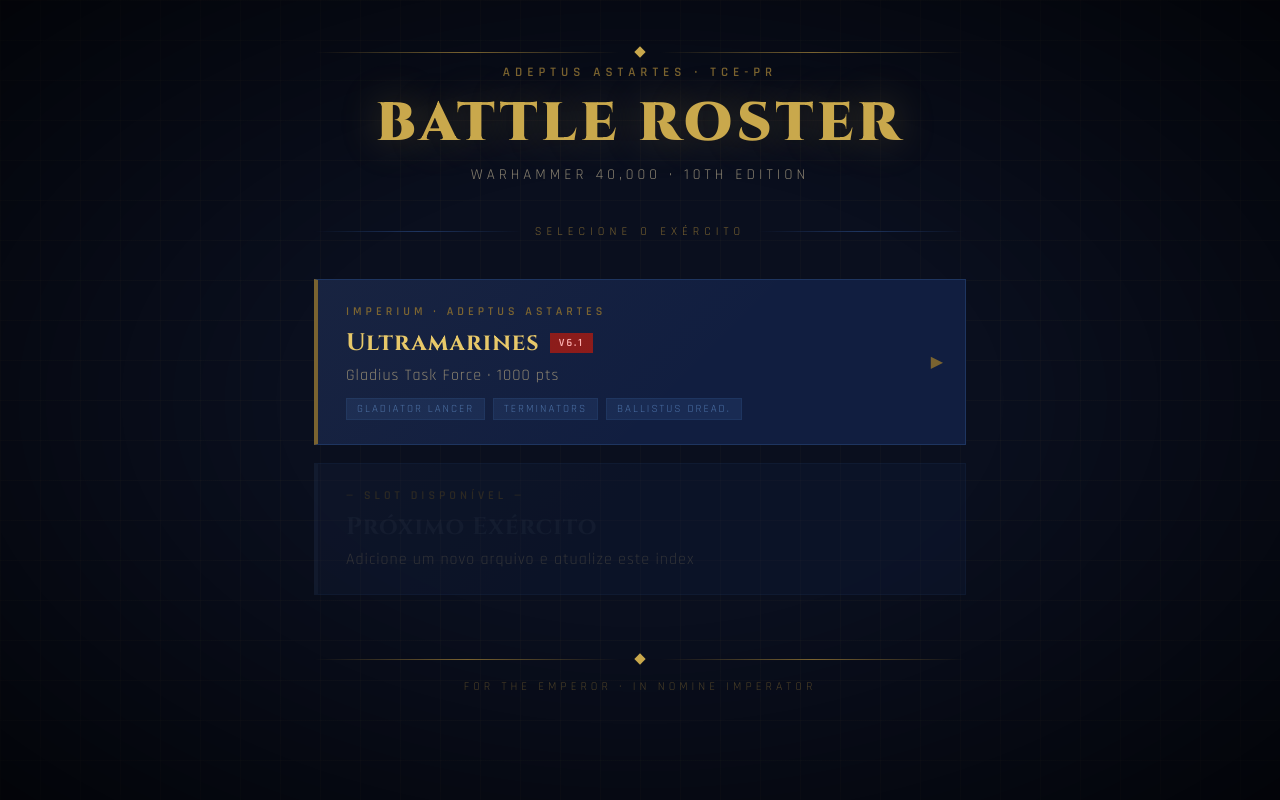
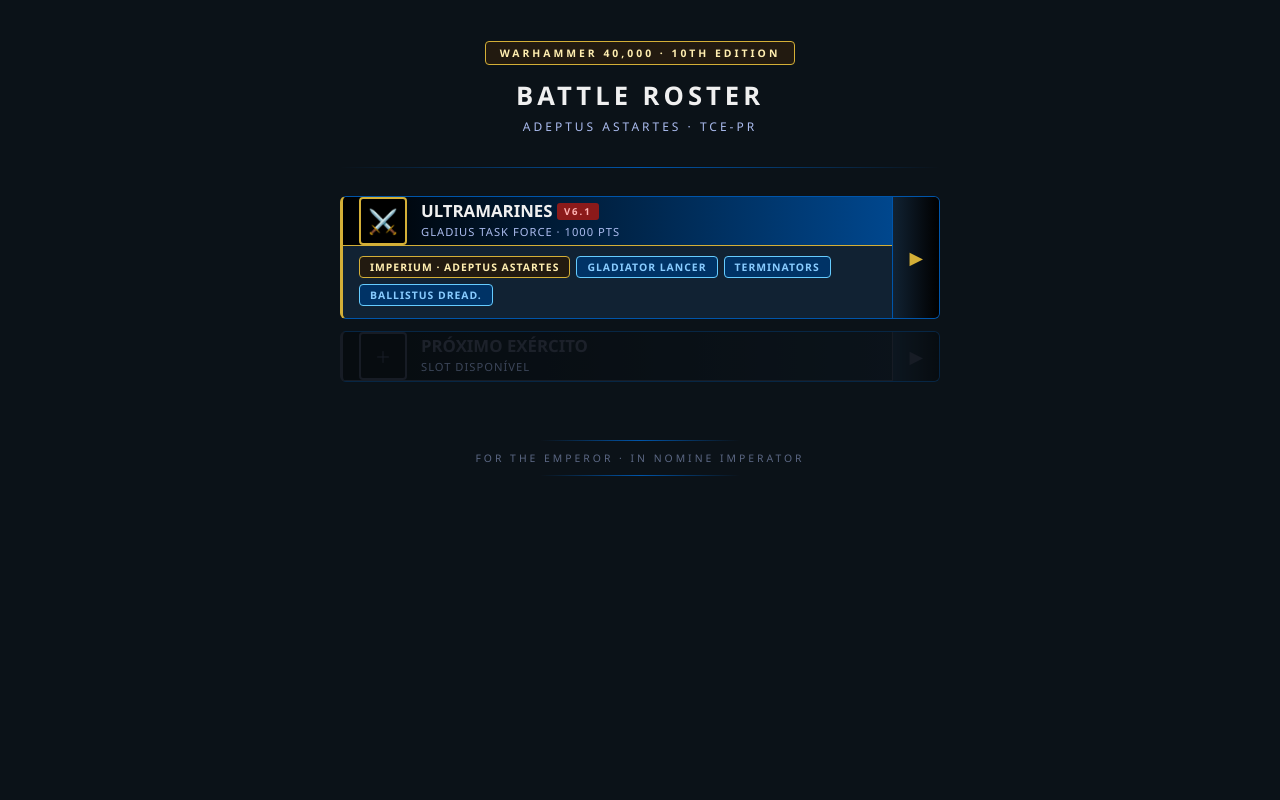
Before and after one commit to tiagobarao/40karmies, a plain HTML site: page index.html in a window 1280 px wide. Drawn offline with Linux system fonts and the light colour scheme.

Commit message:
Update index.html

```diff
--- a/index.html
+++ b/index.html
@@ -2,323 +2,291 @@
 <html lang="pt-BR">
 <head>
 <meta charset="UTF-8">
-<meta name="viewport" content="width=device-width, initial-scale=1.0">
+<meta name="viewport" content="width=device-width, initial-scale=1.0, maximum-scale=1.0, user-scalable=no">
 <title>Battle Roster</title>
-<link href="https://fonts.googleapis.com/css2?family=Cinzel:wght@400;700;900&family=Rajdhani:wght@300;400;600&display=swap" rel="stylesheet">
 <style>
   :root {
-    --gold: #c9a84c;
-    --gold-light: #e8c96a;
-    --gold-dim: #7a6330;
-    --blue-deep: #0a0f1e;
-    --blue-mid: #0d1a35;
-    --blue-panel: #111e40;
-    --blue-border: #1e3560;
-    --white: #e8e4d8;
-    --white-dim: #8a8270;
-    --red-accent: #8b1a1a;
+    --theme-bg:       #0b1218;
+    --theme-card:     #112233;
+    --theme-primary:  #0055aa;
+    --theme-secondary:#d4af37;
+    --theme-accent:   #66ccff;
+    --theme-text:     #f0f0f0;
+    --theme-text-dim: #aabbee;
+    --theme-highlight:#66ccff;
+    --theme-special:  #00d9ff;
   }
 
-  * { margin: 0; padding: 0; box-sizing: border-box; }
+  * { box-sizing: border-box; -webkit-tap-highlight-color: transparent; margin: 0; padding: 0; }
 
   body {
-    background-color: var(--blue-deep);
-    color: var(--white);
-    font-family: 'Rajdhani', sans-serif;
+    font-family: 'Segoe UI', Roboto, sans-serif;
+    background-color: var(--theme-bg);
+    color: var(--theme-text);
     min-height: 100vh;
-    overflow-x: hidden;
-    position: relative;
-  }
-
-  body::before {
-    content: '';
-    position: fixed;
-    inset: 0;
-    background-image:
-      linear-gradient(rgba(201,168,76,0.03) 1px, transparent 1px),
-      linear-gradient(90deg, rgba(201,168,76,0.03) 1px, transparent 1px);
-    background-size: 40px 40px;
-    pointer-events: none;
-    z-index: 0;
-  }
-
-  body::after {
-    content: '';
-    position: fixed;
-    inset: 0;
-    background: radial-gradient(ellipse at center, transparent 40%, rgba(0,0,0,0.7) 100%);
-    pointer-events: none;
-    z-index: 0;
-  }
-
-  .container {
-    position: relative;
-    z-index: 1;
-    max-width: 700px;
-    margin: 0 auto;
-    padding: 48px 24px 64px;
     display: flex;
     flex-direction: column;
     align-items: center;
+    padding: 40px 12px 60px;
   }
 
-  .ornament {
+  /* ── HEADER ── */
+  .page-header {
     width: 100%;
-    display: flex;
-    align-items: center;
-    gap: 16px;
-    margin-bottom: 8px;
-  }
-  .ornament-line {
-    flex: 1;
-    height: 1px;
-    background: linear-gradient(90deg, transparent, var(--gold-dim), transparent);
-  }
-  .ornament-diamond {
-    width: 8px;
-    height: 8px;
-    background: var(--gold);
-    transform: rotate(45deg);
-    flex-shrink: 0;
+    max-width: 600px;
+    text-align: center;
+    margin-bottom: 32px;
   }
 
-  .title-block {
-    text-align: center;
-    margin-bottom: 8px;
+  .faction-tag {
+    display: inline-block;
+    background: #221a10;
+    border: 1px solid var(--theme-secondary);
+    color: #ffeeb0;
+    font-size: 0.65rem;
+    font-weight: 700;
+    letter-spacing: 3px;
+    text-transform: uppercase;
+    padding: 4px 14px;
+    border-radius: 4px;
+    margin-bottom: 16px;
   }
-  .subtitle-top {
-    font-family: 'Rajdhani', sans-serif;
-    font-size: 13px;
-    font-weight: 600;
-    letter-spacing: 5px;
-    color: var(--gold-dim);
+
+  h1 {
+    font-size: 1.6rem;
+    font-weight: 800;
     text-transform: uppercase;
-    margin-bottom: 14px;
+    color: var(--theme-text);
+    letter-spacing: 4px;
+    line-height: 1.2;
+    margin-bottom: 6px;
   }
-  h1 {
-    font-family: 'Cinzel', serif;
-    font-size: clamp(32px, 7vw, 54px);
-    font-weight: 900;
-    color: var(--gold);
-    letter-spacing: 4px;
-    text-shadow: 0 0 40px rgba(201,168,76,0.3);
-    line-height: 1.1;
-  }
-  .subtitle-bottom {
-    font-family: 'Rajdhani', sans-serif;
-    font-size: 15px;
+
+  .header-sub {
+    font-size: 0.75rem;
     font-weight: 400;
-    letter-spacing: 4px;
-    color: var(--white-dim);
+    color: var(--theme-text-dim);
+    letter-spacing: 3px;
     text-transform: uppercase;
-    margin-top: 12px;
   }
 
   .divider {
     width: 100%;
+    max-width: 600px;
+    height: 1px;
+    background: linear-gradient(90deg, transparent, var(--theme-primary), transparent);
+    margin: 0 0 28px;
+  }
+
+  /* ── GRID ── */
+  .grid-container {
+    display: flex;
+    flex-direction: column;
+    gap: 12px;
+    width: 100%;
+    max-width: 600px;
+  }
+
+  /* ── ARMY CARD ── */
+  .army-card {
+    display: flex;
+    text-decoration: none;
+    background-color: var(--theme-card);
+    border: 1px solid var(--theme-primary);
+    border-left: 3px solid var(--theme-secondary);
+    border-radius: 6px;
+    overflow: hidden;
+    position: relative;
+    transition: transform 0.1s, border-color 0.2s;
+    cursor: pointer;
+  }
+  .army-card:active { transform: scale(0.99); }
+  .army-card:hover  { border-color: var(--theme-accent); border-left-color: var(--theme-secondary); }
+
+  /* Header azul igual ao card-header do Marines */
+  .card-header {
+    display: flex;
+    height: 72px;
+    background: linear-gradient(90deg, #000 0%, var(--theme-primary) 120%);
+    border-bottom: 1px solid var(--theme-secondary);
+    flex: 1;
+    align-items: center;
+    padding: 0 16px;
+    gap: 14px;
+  }
+
+  .card-icon {
+    width: 48px;
+    height: 48px;
+    border: 2px solid var(--theme-secondary);
+    border-radius: 4px;
+    background: #000;
     display: flex;
     align-items: center;
-    gap: 12px;
-    margin: 32px 0 40px;
-  }
-  .divider-line {
-    flex: 1;
-    height: 1px;
-    background: linear-gradient(90deg, transparent, var(--blue-border), transparent);
-  }
-  .divider-text {
-    font-size: 12px;
-    letter-spacing: 5px;
-    color: var(--gold-dim);
-    text-transform: uppercase;
-    white-space: nowrap;
+    justify-content: center;
+    font-size: 1.5rem;
+    flex-shrink: 0;
   }
 
-  .army-grid {
-    width: 100%;
+  .header-text {
+    flex: 1;
     display: flex;
     flex-direction: column;
-    gap: 18px;
+    justify-content: center;
+    gap: 4px;
   }
 
-  .army-card {
-    display: block;
-    text-decoration: none;
-    background: var(--blue-panel);
-    border: 1px solid var(--blue-border);
-    border-left: 4px solid var(--gold-dim);
-    padding: 24px 28px;
-    position: relative;
-    transition: border-color 0.2s, background 0.2s, transform 0.15s;
-    overflow: hidden;
-    cursor: pointer;
-  }
-  .army-card::before {
-    content: '';
-    position: absolute;
-    top: 0; left: 0; right: 0; bottom: 0;
-    background: linear-gradient(135deg, rgba(201,168,76,0.04) 0%, transparent 60%);
-    pointer-events: none;
-  }
-  .army-card:hover {
-    border-color: var(--gold);
-    border-left-color: var(--gold);
-    background: #152040;
-    transform: translateX(4px);
-  }
-  .army-card:active {
-    transform: translateX(2px);
-  }
-  .army-card::after {
-    content: '▶';
-    position: absolute;
-    right: 22px;
-    top: 50%;
-    transform: translateY(-50%);
-    color: var(--gold-dim);
-    font-size: 16px;
-    transition: color 0.2s, right 0.2s;
-  }
-  .army-card:hover::after {
-    color: var(--gold);
-    right: 18px;
+  .unit-name {
+    font-size: 1.05rem;
+    font-weight: 800;
+    text-transform: uppercase;
+    color: var(--theme-text);
+    line-height: 1;
   }
 
-  .card-faction {
-    font-size: 12px;
-    letter-spacing: 4px;
-    color: var(--gold-dim);
+  .unit-sub {
+    font-size: 0.7rem;
+    color: var(--theme-text-dim);
     text-transform: uppercase;
-    margin-bottom: 8px;
-    font-weight: 600;
+    letter-spacing: 1px;
   }
-  .card-name {
-    font-family: 'Cinzel', serif;
-    font-size: 24px;
+
+  /* Tags dentro do card */
+  .card-body {
+    padding: 10px 16px 12px;
+    display: flex;
+    flex-wrap: wrap;
+    gap: 6px;
+    border-top: none;
+    background: var(--theme-card);
+  }
+
+  /* Reutiliza estilo de badge do Marines */
+  .tag-unit {
+    background: #003366;
+    border: 1px solid var(--theme-accent);
+    color: #88ccff;
+    font-size: 0.65rem;
     font-weight: 700;
-    color: var(--gold-light);
+    padding: 3px 10px;
+    border-radius: 4px;
+    text-transform: uppercase;
     letter-spacing: 1px;
-    margin-bottom: 6px;
+  }
+
+  .tag-faction {
+    background: #221a10;
+    border: 1px solid var(--theme-secondary);
+    color: #ffeeb0;
+    font-size: 0.65rem;
+    font-weight: 700;
+    padding: 3px 10px;
+    border-radius: 4px;
+    text-transform: uppercase;
+    letter-spacing: 1px;
+  }
+
+  /* Seta de navegação */
+  .card-arrow {
     display: flex;
     align-items: center;
-    gap: 10px;
-    flex-wrap: wrap;
-  }
-  .card-detail {
-    font-size: 16px;
-    font-weight: 400;
-    color: var(--white-dim);
-    letter-spacing: 1px;
-  }
-  .version-badge {
-    display: inline-block;
-    background: var(--red-accent);
-    color: #ffb3b3;
-    font-family: 'Rajdhani', sans-serif;
-    font-size: 11px;
-    font-weight: 600;
-    letter-spacing: 2px;
-    padding: 3px 9px;
-    text-transform: uppercase;
-  }
-  .card-tags {
-    margin-top: 12px;
-    display: flex;
-    gap: 8px;
-    flex-wrap: wrap;
-  }
-  .tag {
-    font-size: 11px;
-    letter-spacing: 2px;
-    background: rgba(30,53,96,0.6);
-    border: 1px solid var(--blue-border);
-    padding: 3px 10px;
-    text-transform: uppercase;
-    color: #4a6fa5;
+    justify-content: center;
+    padding: 0 16px;
+    background: linear-gradient(90deg, var(--theme-card), #000);
+    color: var(--theme-secondary);
+    font-size: 1.1rem;
+    flex-shrink: 0;
+    border-left: 1px solid var(--theme-primary);
   }
 
+  /* ── PLACEHOLDER ── */
   .army-card.placeholder {
     opacity: 0.3;
-    cursor: default;
     pointer-events: none;
-    border-left-color: #2a3a5a;
+    border-left-color: #334;
   }
-  .army-card.placeholder .card-name {
-    color: #2a3a5a;
+  .army-card.placeholder .card-header {
+    background: linear-gradient(90deg, #000 0%, #0d1a26 120%);
+    border-bottom-color: #334;
   }
-  .army-card.placeholder::after {
-    display: none;
+  .army-card.placeholder .card-arrow {
+    color: #334;
+    border-left-color: #334;
   }
 
+  /* ── FOOTER ── */
   .footer {
-    margin-top: 60px;
+    margin-top: 48px;
     text-align: center;
-    width: 100%;
   }
   .footer-text {
-    font-size: 12px;
-    letter-spacing: 4px;
-    color: var(--gold-dim);
+    font-size: 0.65rem;
+    letter-spacing: 3px;
+    color: var(--theme-text-dim);
     text-transform: uppercase;
-    opacity: 0.6;
-    margin-top: 16px;
+    opacity: 0.5;
+  }
+  .footer-line {
+    width: 200px;
+    height: 1px;
+    background: linear-gradient(90deg, transparent, var(--theme-primary), transparent);
+    margin: 10px auto;
   }
 </style>
 </head>
 <body>
-<div class="container">
 
-  <div class="ornament">
-    <div class="ornament-line"></div>
-    <div class="ornament-diamond"></div>
-    <div class="ornament-line"></div>
+<div class="page-header">
+  <div class="faction-tag">Warhammer 40,000 · 10th Edition</div>
+  <h1>Battle Roster</h1>
+  <div class="header-sub">Adeptus Astartes · TCE-PR</div>
 </div>
 
-  <div class="title-block">
-    <div class="subtitle-top">Adeptus Astartes · TCE-PR</div>
-    <h1>BATTLE ROSTER</h1>
-    <div class="subtitle-bottom">Warhammer 40,000 · 10th Edition</div>
+<div class="divider"></div>
+
+<div class="grid-container">
+
+  <!-- Ultramarines -->
+  <a class="army-card" href="MarinesV6.1.html">
+    <div style="flex:1; display:flex; flex-direction:column;">
+      <div class="card-header">
+        <div class="card-icon">⚔️</div>
+        <div class="header-text">
+          <div class="unit-name">Ultramarines <span style="font-size:0.6rem; background:#8b1a1a; color:#ffb3b3; padding:2px 7px; border-radius:3px; font-weight:700; letter-spacing:2px; vertical-align:middle;">V6.1</span></div>
+          <div class="unit-sub">Gladius Task Force · 1000 pts</div>
         </div>
-
-  <div class="divider">
-    <div class="divider-line"></div>
-    <div class="divider-text">Selecione o exército</div>
-    <div class="divider-line"></div>
       </div>
-
-  <div class="army-grid">
-
-    <a class="army-card" href="MarinesV6.1.html">
-      <div class="card-faction">Imperium · Adeptus Astartes</div>
-      <div class="card-name">
-        Ultramarines
-        <span class="version-badge">v6.1</span>
+      <div class="card-body">
+        <span class="tag-faction">Imperium · Adeptus Astartes</span>
+        <span class="tag-unit">Gladiator Lancer</span>
+        <span class="tag-unit">Terminators</span>
+        <span class="tag-unit">Ballistus Dread.</span>
       </div>
-      <div class="card-detail">Gladius Task Force · 1000 pts</div>
-      <div class="card-tags">
-        <span class="tag">Gladiator Lancer</span>
-        <span class="tag">Terminators</span>
-        <span class="tag">Ballistus Dread.</span>
     </div>
+    <div class="card-arrow">▶</div>
   </a>
 
+  <!-- Placeholder -->
   <div class="army-card placeholder">
-      <div class="card-faction">— slot disponível —</div>
-      <div class="card-name">Próximo Exército</div>
-      <div class="card-detail">Adicione um novo arquivo e atualize este index</div>
+    <div style="flex:1; display:flex; flex-direction:column;">
+      <div class="card-header">
+        <div class="card-icon" style="border-color:#334; font-size:1rem; color:#334;">＋</div>
+        <div class="header-text">
+          <div class="unit-name" style="color:#445;">Próximo Exército</div>
+          <div class="unit-sub">Slot disponível</div>
+        </div>
+      </div>
+    </div>
+    <div class="card-arrow">▶</div>
   </div>
 
 </div>
 
 <div class="footer">
-    <div class="ornament">
-      <div class="ornament-line"></div>
-      <div class="ornament-diamond"></div>
-      <div class="ornament-line"></div>
-    </div>
+  <div class="footer-line"></div>
   <div class="footer-text">For the Emperor · In Nomine Imperator</div>
+  <div class="footer-line"></div>
 </div>
 
-</div>
 </body>
 </html>
```
Lines whose indentation alone changed are shown as unchanged.
